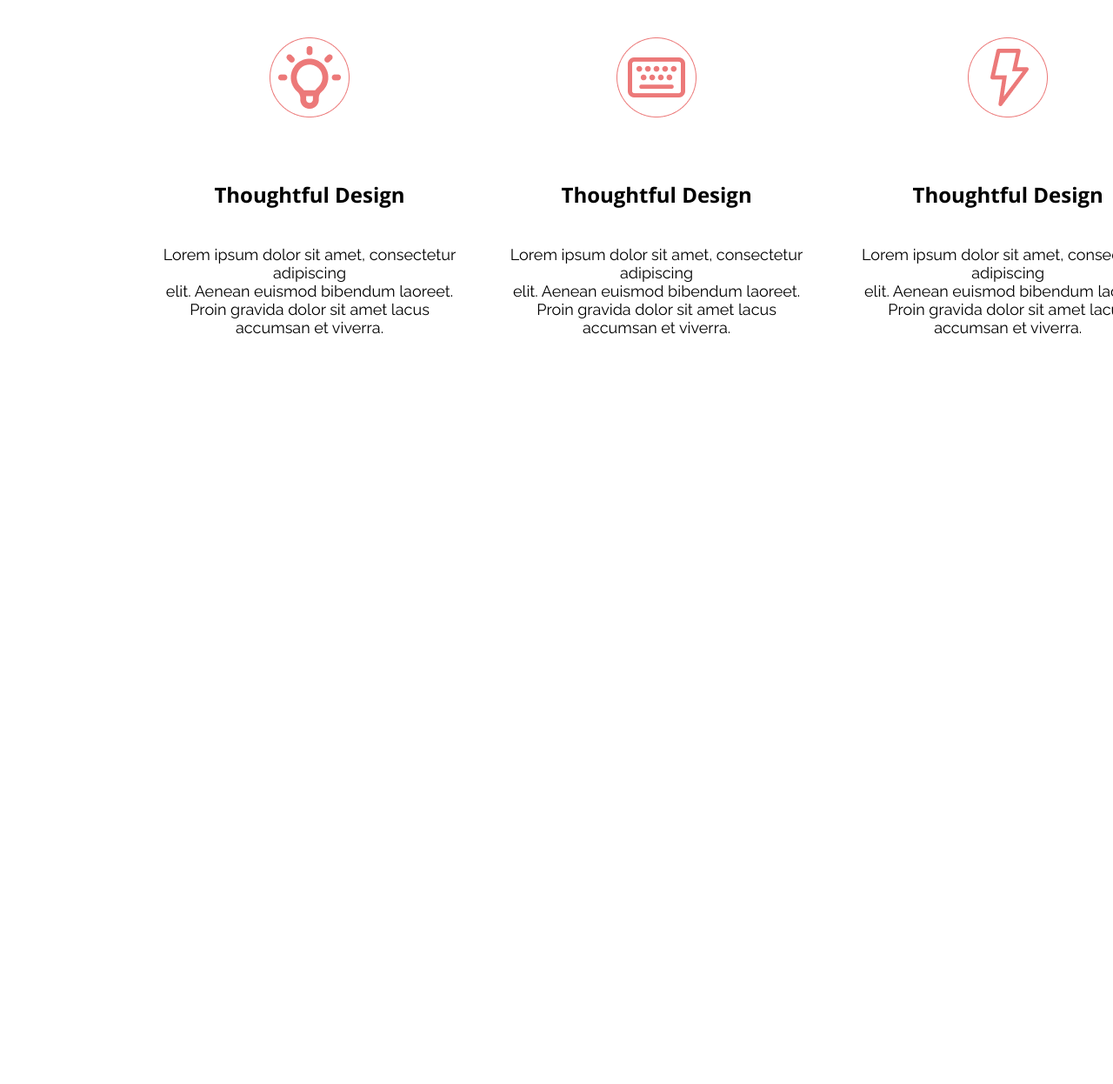
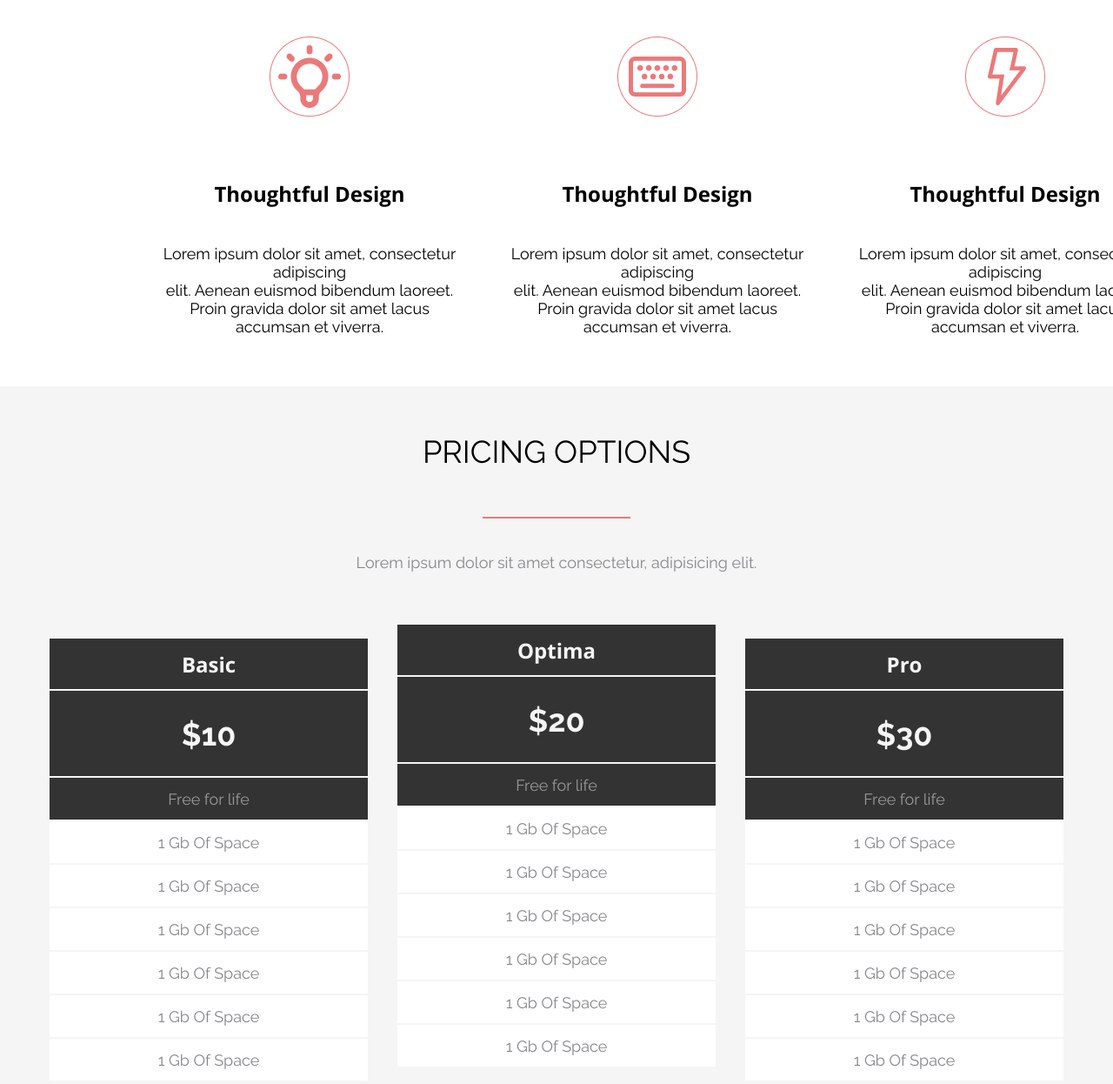
Before and after one commit to leshaluffscats/TMShomework, a plain HTML site: page axit/index.html in a window 1280 px wide. Shown: the part 1022-2268 px from the top of the page at 87% size. Before the commit the page ends 1467 px from the top, so only its background shows below. Drawn offline with nearby package versions, Linux system fonts and the light colour scheme.

Commit message:
improved

```diff
--- a/axit/css/awesome.css
+++ b/axit/css/awesome.css
@@ -1,14 +1,3 @@
-@import url('https://fonts.googleapis.com/css2?family=Raleway&display=swap');
-@import url('https://fonts.googleapis.com/css2?family=Open+Sans:wght@700&display=swap');
-@import url('https://fonts.googleapis.com/css2?family=Open+Sans:wght@700&family=Raleway&display=swap');
-@import url('https://fonts.googleapis.com/css2?family=Open+Sans:wght@600;700&family=Raleway&display=swap');
-
-* {
-    margin: 0;
-    padding: 0;
-    /* box-sizing: border-box; */
-}
-
 .awesome_container {
     width: 1170px;
     margin: 0 169px 58px 171px;
@@ -24,13 +13,6 @@
     font-weight: 400;
 }
 
-.awesome_container__separation {
-    border: 0.5px solid#EC7979;
-    width: 170px;
-    margin: 0 auto;
-    margin-bottom: 40px;
-}
-
 .awesome_container__description--grey {
     color: #86878B;
     text-align: center;
@@ -39,15 +21,13 @@
     font-weight: 400;
 }
 
-.awesome_container__item {
-    display: inline-block;
-    width: 370px;
-    height: 383px;
-    margin-right: -5px;
+.awesome_container__content {
+    display: flex;
+    justify-content: space-between;
 }
 
-.awesome_container__item:nth-child(2) {
-    margin: 0 30px 0;
+.awesome_container__item {
+    width: 370px;
 }
 
 .awesome_container__image {
--- /dev/null
+++ b/axit/css/pricing.css
@@ -0,0 +1,88 @@
+.pricing-container {
+    font-family: Raleway, sans-serif;
+    background: #F5F5F5;
+}
+
+.pricing-container__title {
+    height: 150px;
+    line-height: 150px;
+    text-align: center;
+    text-transform: uppercase;
+    font-size: 36px;
+    font-weight: 400;
+}
+
+.separator {
+    width: 170px;
+    border: 0.5px solid #EC7979;
+    margin: 0 auto;
+    margin-bottom: 40px;
+}
+
+.container-description {
+    font-size: 18px;
+    font-weight: 400;
+    color: #86878B;
+    text-align: center;
+    margin: 40px 0 59px;
+}
+
+.pricing-container__sections {
+    display: flex;
+    height: 530px;
+    width: calc(370px * 3 + 30px * 2);
+    justify-content: space-between;
+    margin: 0 auto;
+}
+
+.pricing-container__price-info {
+    width: 370px;
+    border: 2px solid #f5f5f5;
+}
+
+.pricing-container__plan {
+    background: #333;
+    height: 60px;
+    font-size: 24px;
+    color: #f5f5f5;
+    line-height: 60px;
+    text-align: center;
+    border-bottom: 2px solid #f5f5f5;
+    font-family: Open Sans, sans-serif;
+}
+
+.pricing-container__price {
+    font-size: 36px;
+    line-height: 100px;
+    height: 100px;
+    text-align: center;
+    background: #333;
+    border-bottom: 2px solid #f5f5f5;
+    color: #f5f5f5;
+}
+
+.list-item {
+    font-size: 18px;
+    text-align: center;
+    border-bottom: 2px solid #f5f5f5;
+    height: 50px;
+    line-height: 50px;
+    font-weight: 400;
+    color: #86878B;
+    background: #FFFFFF;
+    text-transform: capitalize;
+}
+
+.list-item__opacity {
+    background: #333;
+    color: rgba(255, 255, 255, 0.5);
+    text-transform: none;
+}
+
+.pricing-container__price-info {
+    align-self: flex-end;
+}
+
+.pricing-container__price-info:nth-of-type(2) {
+    align-self: flex-start;
+}
--- a/axit/css/tabs.css
+++ b/axit/css/tabs.css
@@ -1,7 +1,13 @@
+@import url('https://fonts.googleapis.com/css2?family=Raleway&display=swap');
+@import url('https://fonts.googleapis.com/css2?family=Open+Sans:wght@700&display=swap');
+@import url('https://fonts.googleapis.com/css2?family=Open+Sans:wght@700&family=Raleway&display=swap');
+@import url('https://fonts.googleapis.com/css2?family=Open+Sans:wght@600;700&family=Raleway&display=swap');
+@import url('https://fonts.googleapis.com/css2?family=Open+Sans:wght@700&family=Raleway:wght@400;700&display=swap');
+
 * {
     margin: 0;
     padding: 0;
-    /* box-sizing: border-box; */
+    box-sizing: border-box;
 }
 
 .tabs-subcontainer {
@@ -43,12 +49,11 @@
     border: 1px solid #C6CBCD;
     width: 1170px;
     border-top: none;
-    font-size: 0;
+    display: flex;
 }
 
 .open-tab__left-side {
     width: 570px;
-    display: inline-block;
     margin: 0 30px 0 100px;
     vertical-align: top;
 }
@@ -78,7 +83,3 @@
     color: #FFF;
     border: none;
 }
-
-.open-tab__image {
-    vertical-align: top;
-}
--- a/axit/index.html
+++ b/axit/index.html
@@ -5,8 +5,9 @@
 	<meta charset="UTF-8">
 	<meta http-equiv="X-UA-Compatible" content="IE=edge">
 	<meta name="viewport" content="width=device-width, initial-scale=1.0">
+	<link rel="stylesheet" href="css/tabs.css">
 	<link rel="stylesheet" href="css/awesome.css">
-    <link rel="stylesheet" href="css/tabs.css">
+	<link rel="stylesheet" href="css/pricing.css">
 	<title>axit</title>
 </head>
 
@@ -37,7 +38,7 @@
 		</div>
 		<section class="awesome_container">
 			<h2 class="awesome_container__title"> WHY THIS IS AWESOME</h2>
-            <div class="awesome_container__separation"></div>
+			<div class="separator"></div>
 			<h5 class="awesome_container__description--grey">
 				Lorem ipsum dolor sit amet, consectetur adipiscing elit.
 			</h5>
@@ -77,6 +78,48 @@
 				</article>
 			</section>
 		</section>
+		<section class="pricing-container">
+			<h2 class="pricing-container__title">pricing options</h2>
+			<div class="separator"></div>
+			<h5 class="container-description">
+				Lorem ipsum dolor sit amet consectetur, adipisicing elit.
+			</h5>
+			<section class="pricing-container__sections">
+				<section class="pricing-container__price-info ">
+					<h4 class="pricing-container__plan"> Basic</h4>
+					<h3 class="pricing-container__price">&#36;10</h3>
+					<h5 class="list-item list-item__opacity">Free for life</h5>
+					<h5 class="list-item"> 1 gb of space</h5>
+					<h5 class="list-item"> 1 gb of space</h5>
+					<h5 class="list-item"> 1 gb of space</h5>
+					<h5 class="list-item"> 1 gb of space</h5>
+					<h5 class="list-item"> 1 gb of space</h5>
+					<h5 class="list-item"> 1 gb of space</h5>
+				</section>
+				<section class="pricing-container__price-info">
+					<h4 class="pricing-container__plan"> Optima</h4>
+					<h3 class="pricing-container__price">&#36;20</h3>
+					<h5 class="list-item list-item__opacity">Free for life</h5>
+					<h5 class="list-item"> 1 gb of space</h5>
+					<h5 class="list-item"> 1 gb of space</h5>
+					<h5 class="list-item"> 1 gb of space</h5>
+					<h5 class="list-item"> 1 gb of space</h5>
+					<h5 class="list-item"> 1 gb of space</h5>
+					<h5 class="list-item"> 1 gb of space</h5>
+				</section>
+				<section class="pricing-container__price-info">
+					<h4 class="pricing-container__plan"> Pro</h4>
+					<h3 class="pricing-container__price">&#36;30</h3>
+					<h5 class="list-item list-item__opacity">Free for life</h5>
+					<h5 class="list-item"> 1 gb of space</h5>
+					<h5 class="list-item"> 1 gb of space</h5>
+					<h5 class="list-item"> 1 gb of space</h5>
+					<h5 class="list-item"> 1 gb of space</h5>
+					<h5 class="list-item"> 1 gb of space</h5>
+					<h5 class="list-item"> 1 gb of space</h5>
+				</section>
+			</section>
+		</section>
 	</main>
 </body>
 
```
Lines whose indentation alone changed are shown as unchanged.
